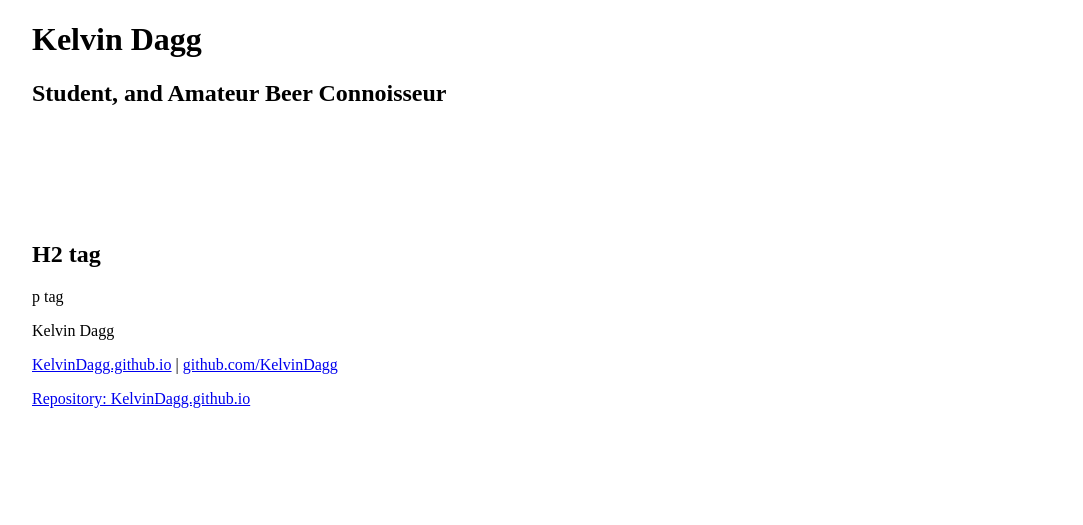
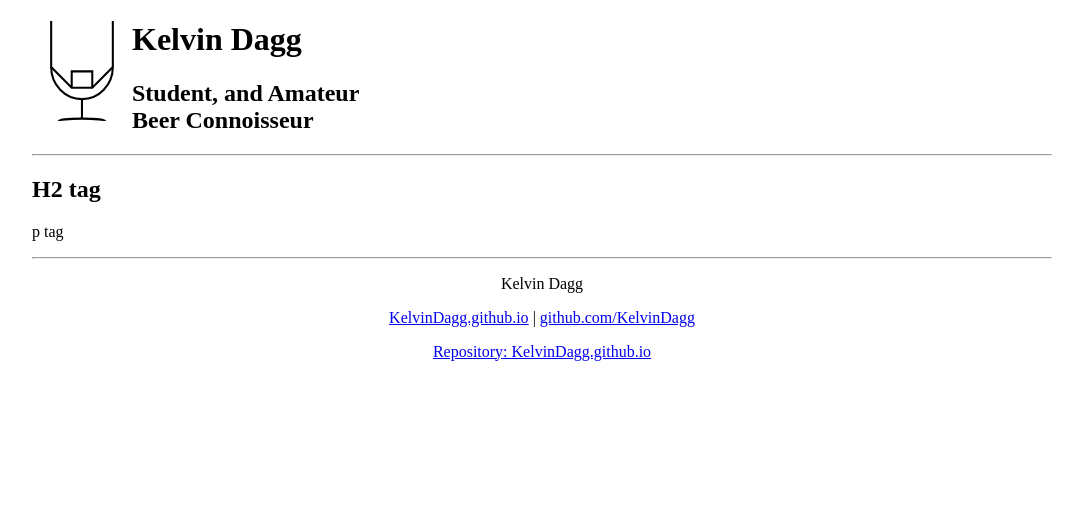
Before and after one commit to KelvinDagg/KelvinDagg.github.io, a plain HTML site: page index.html in a window 1280 px wide. Shown: the whole page, without its empty margins (98-1181 px from the left). Drawn offline with Linux system fonts and the light colour scheme.

Commit message:
Changed Looks
Made the whole thing look nicer still needs changes though.

```diff
--- a/css/stylesheet.css
+++ b/css/stylesheet.css
@@ -1,21 +1,28 @@
-header {
-  height: 200px;
-  width: 100%;
-}
-
 footer {
-  height: 200px;
-  width: 100%;
+  min-height: 200px;
+  text-align: center;
 }
 
 #outer {
+  margin: auto;
   max-width: 1020px;
-  margin:auto;
+}
+
+#logo {
+  max-height: 100px;
+  width: 100px;
+  float: left;
+  box-sizing: border-box;
+}
+
+#logoGroup  {
+  vertical-align: middle;
+  width: 33%;
 }
 
 .clearfloat {
   font-size: 0px;
-  margin: 0px;
+  margin-left: 0px;
   padding: 0px;
   clear: both;
   float: none;
--- a/index.html
+++ b/index.html
@@ -9,15 +9,18 @@
   <body>
     <div id="outer">
       <header>
+        <div id="logoGroup">
+          <img id="logo" src="images/kelvinDaggLogo.svg" alt="Kelvin Dagg Logo" />
           <h1 href="https://KelvinDagg.github.io">Kelvin Dagg</h1>
           <h2>Student, and Amateur Beer Connoisseur</h2>
+        </div>
       </header>
-
+      <hr>
       <h2>H2 tag</h2>
       <p>
         p tag
       </p>
-
+      <hr>
       <footer>
         <p>
           Kelvin Dagg
```
Also changed, not shown: images/kelvinDaggLogo.svg (added). Lines whose indentation alone changed are shown as unchanged.
